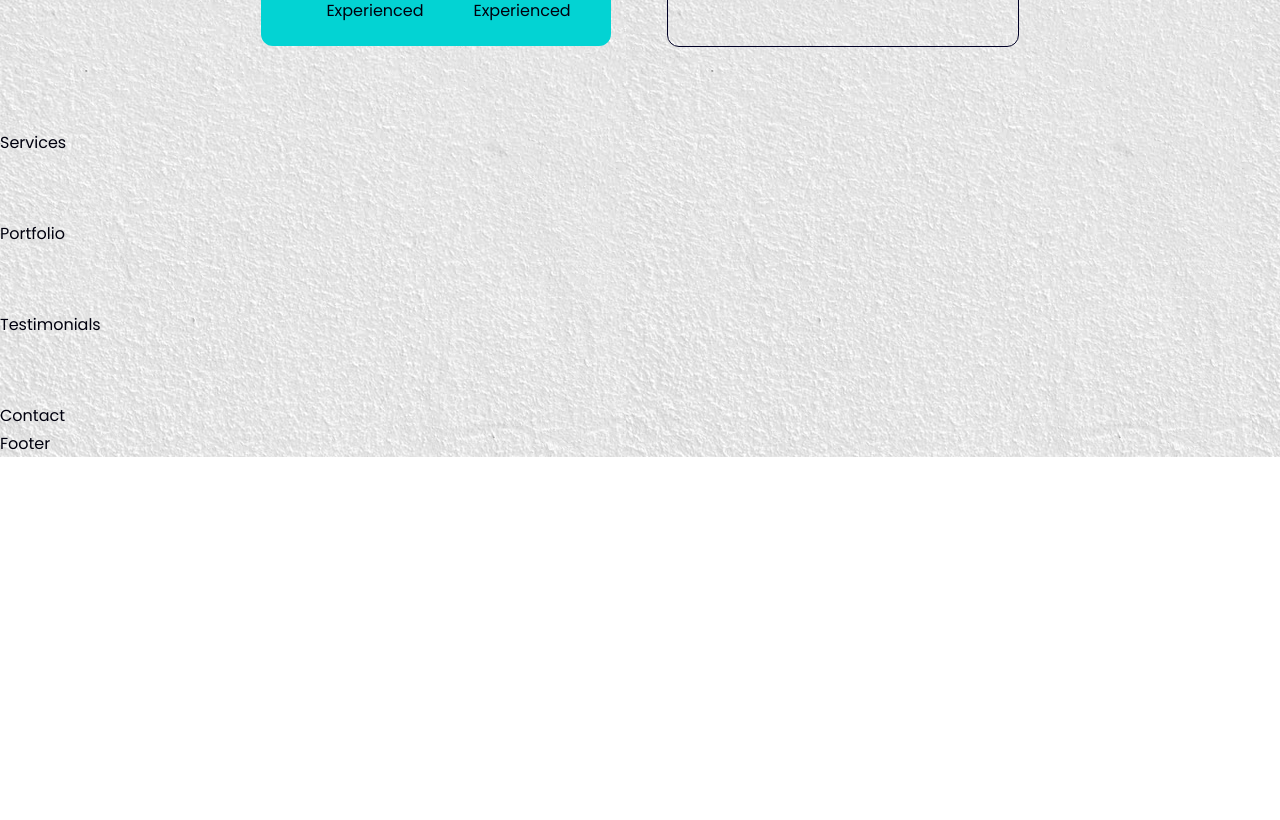
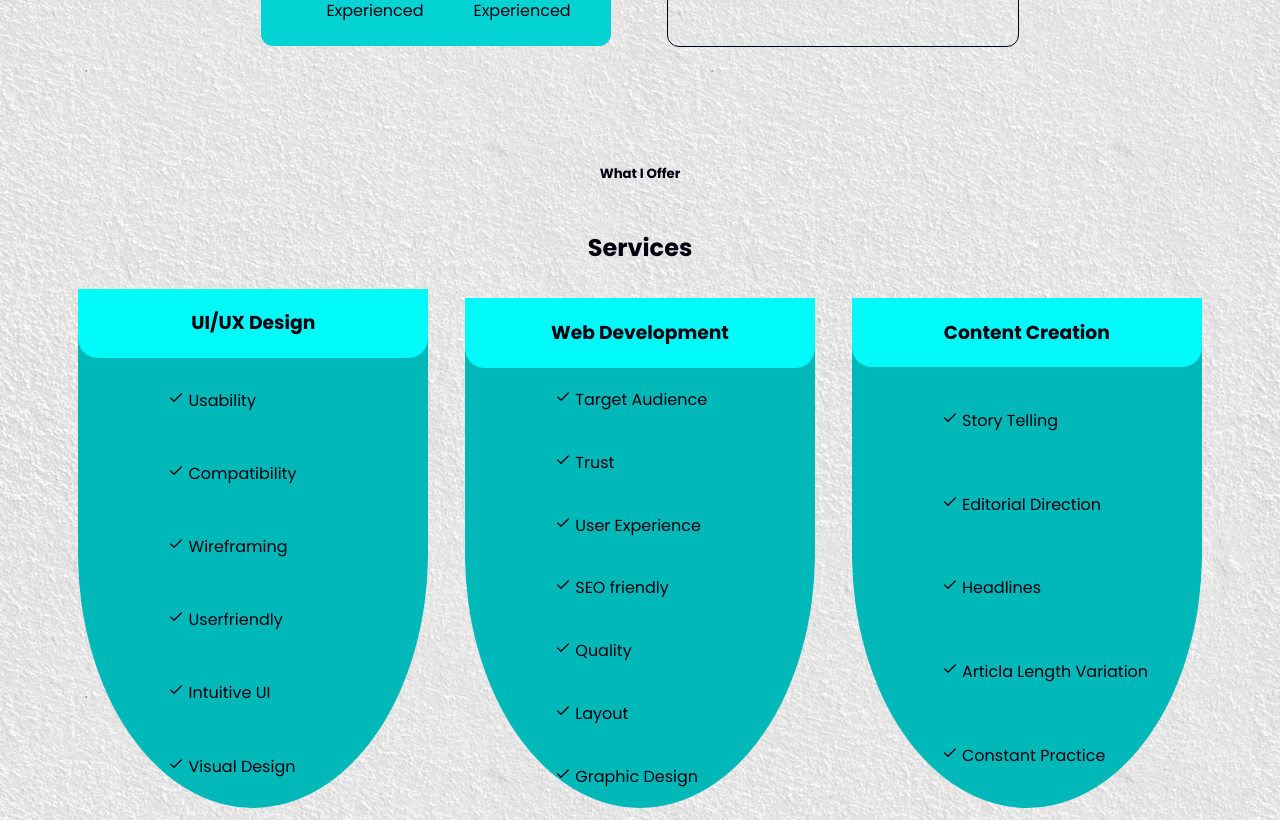
Before and after one commit to Allanoallashe/my-react-portfolio, a React (Create React App) app in the folder allashe-portfolio/: page / in a window 1280 px wide. Shown: the part 1980-2800 px from the top of the page. Before the commit the page ends 2437 px from the top, so only its background shows below. Built offline with nearby package versions, Linux system fonts and the light colour scheme.

Commit message:
services

```diff
--- a/allashe-portfolio/src/Components/Experience.css
+++ b/allashe-portfolio/src/Components/Experience.css
@@ -3,6 +3,7 @@
   display: flex;
   flex-direction: column;
   align-items: center;
+  flex-wrap: wrap;
   justify-content: space-evenly;
   height: max-content;
   padding: 10px;
@@ -19,7 +20,7 @@
   gap: 10px;
   padding: 10px;
   max-width: 850px;
-  height: 400px;
+  height: max-content;
   width: 90%;
 }
 .front , .back{
--- a/allashe-portfolio/src/Components/Services.css
+++ b/allashe-portfolio/src/Components/Services.css
@@ -0,0 +1,54 @@
+
+#Services{
+  display: flex;
+  align-items: center;
+  justify-content: space-evenly;
+  flex-direction: column;
+  padding: 10px;
+}
+.services-container{
+  display: flex;
+  align-items: center;
+  justify-content: space-evenly;
+  flex-wrap: wrap;
+  row-gap: 20px;
+  height: max-content;
+  width: 95%;
+  padding: 10px;
+}
+.service{
+  background-color: #00a7a7;
+  display: flex;
+  width: 350px;
+  height: 510px;
+  flex-direction: column;
+  align-items: center;
+  justify-content: space-evenly;
+  border-bottom-right-radius: 50%;
+  border-bottom-left-radius: 50%;
+}
+.service-list{
+  display: flex;
+  align-items: center;
+  justify-content: flex-start;
+  width: 60%;
+  height: 30px;
+}
+.service-head1,
+.service-head2,
+.service-head3{
+  background-color: #00e2e2;
+  margin-top: -21px;
+  width: 100%;
+  display: flex;
+  align-items: center;
+  justify-content: center;
+  border-bottom-right-radius: 20px;
+  border-bottom-left-radius: 20px;
+}
+.service-head2{
+  margin-top: -1px;
+}
+.service-head3{
+  margin-top: -22px;
+}
--- a/allashe-portfolio/src/Components/Services.jsx
+++ b/allashe-portfolio/src/Components/Services.jsx
@@ -1,9 +1,105 @@
 import React from 'react'
 import './Services.css'
+import {FiCheck} from 'react-icons/fi'
 
 const Services = () => {
   return (
-    <section id='Services'>Services</section>
+    <section id='Services'>
+      <h5>What I Offer</h5>
+      <h2>Services</h2>
+
+      <div className="services-container">
+        <article className="service">
+          <div className="service-head1">
+            <h3>UI/UX Design</h3>
+          </div>
+          <ul className='service-list'>
+            <li><FiCheck className='SL-icon'/> Usability
+            </li>
+          </ul>
+          <ul className='service-list'>
+            <li><FiCheck className='SL-icon'/> Compatibility
+            </li>
+          </ul>
+          <ul className='service-list'>
+            <li><FiCheck className='SL-icon'/> Wireframing
+            </li>
+          </ul>
+          <ul className='service-list'>
+            <li><FiCheck className='SL-icon'/> Userfriendly
+            </li>
+          </ul>
+          <ul className='service-list'>
+            <li><FiCheck className='SL-icon'/> Intuitive UI
+            </li>
+          </ul>
+          <ul className='service-list'>
+            <li><FiCheck className='SL-icon'/> Visual Design
+            </li>
+          </ul>
+        </article>
+
+        <article className="service">
+          <div className="service-head2">
+            <h3>Web Development</h3>
+          </div>
+          <ul className='service-list'>
+            <li><FiCheck className='SL-icon'/> Target Audience
+            </li>
+          </ul>
+          <ul className='service-list'>
+            <li><FiCheck className='SL-icon'/> Trust
+            </li>
+          </ul>
+          <ul className='service-list'>
+            <li><FiCheck className='SL-icon'/> User Experience
+            </li>
+          </ul>
+          <ul className='service-list'>
+            <li><FiCheck className='SL-icon'/> SEO friendly
+            </li>
+          </ul>
+          <ul className='service-list'>
+            <li><FiCheck className='SL-icon'/> Quality
+            </li>
+          </ul>
+          <ul className='service-list'>
+            <li><FiCheck className='SL-icon'/> Layout
+            </li>
+          </ul>
+          <ul className='service-list'>
+            <li><FiCheck className='SL-icon'/> Graphic Design
+            </li>
+          </ul>
+        </article>
+
+        <article className="service">
+          <div className="service-head3">
+            <h3>Content Creation</h3>
+          </div>
+          <ul className='service-list'>
+            <li><FiCheck className='SL-icon'/> Story Telling
+            </li>
+          </ul>
+          <ul className='service-list'>
+            <li><FiCheck className='SL-icon'/> Editorial Direction
+            </li>
+          </ul>
+          <ul className='service-list'>
+            <li><FiCheck className='SL-icon'/> Headlines
+            </li>
+          </ul>
+          <ul className='service-list'>
+            <li><FiCheck className='SL-icon'/> Articla Length Variation
+            </li>
+          </ul>
+          <ul className='service-list'>
+            <li><FiCheck className='SL-icon'/> Constant Practice
+            </li>
+          </ul>
+        </article>
+      </div>
+    </section>
   )
 }
 
--- a/allashe-portfolio/src/index.css
+++ b/allashe-portfolio/src/index.css
@@ -35,6 +35,10 @@ html{
 }
  ::-webkit-scrollbar{
   display: none;
+}
+
+li{
+  list-style: none;
 }
 
 /* general styles */
```
